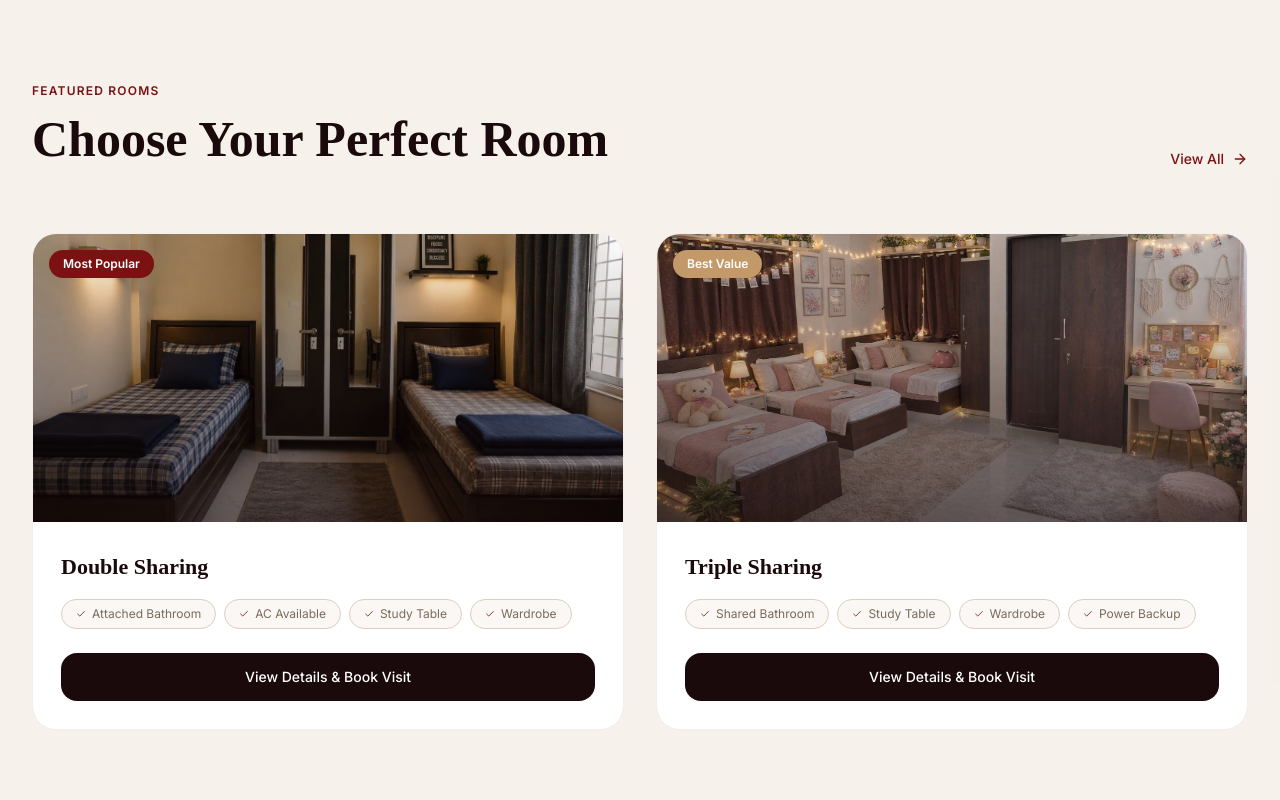
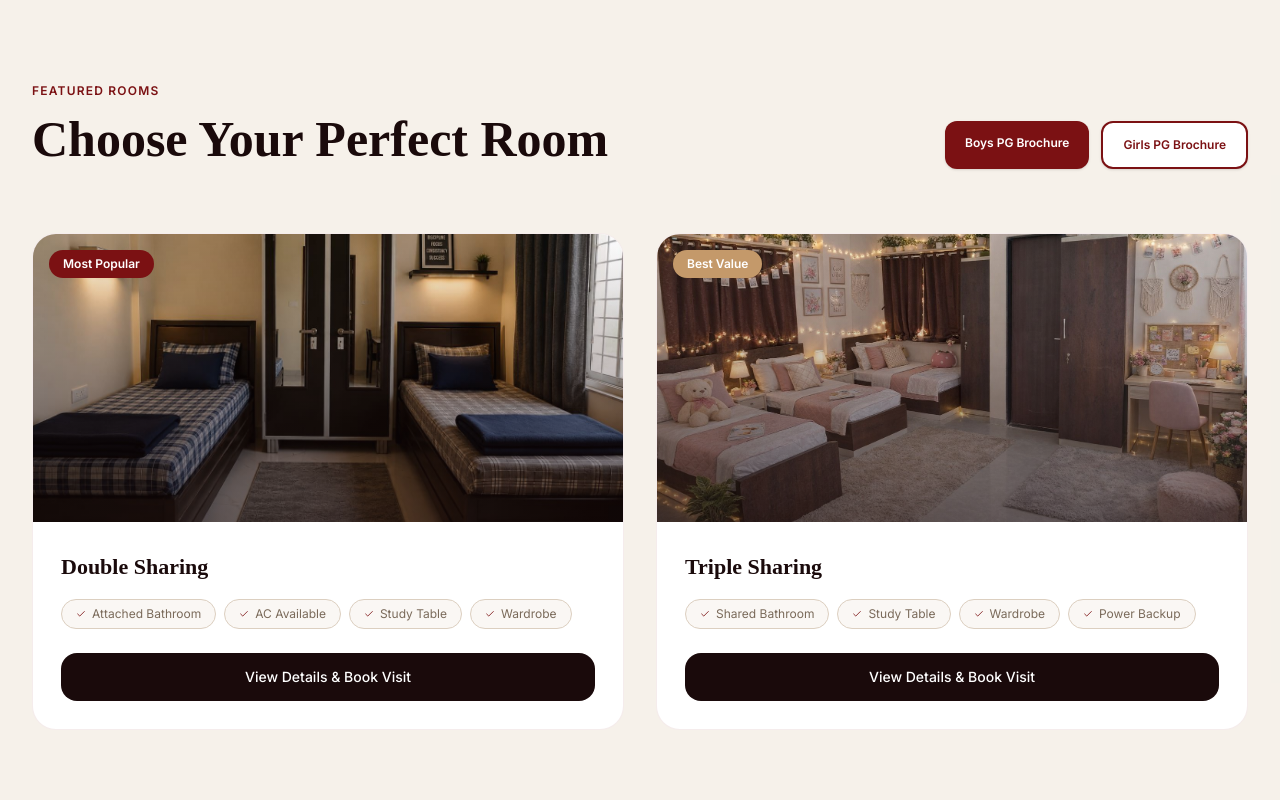
Before and after one commit to YashSonwane11/Sahyadri-Pg, a React (Vite) app: page / in a window 1280 px wide. Shown: the part 2620-3420 px from the top of the page. Built offline with nearby package versions, Linux system fonts and the light colour scheme.

Commit message:
feat: replace Featured Rooms 'View All' with Boys/Girls PG brochure buttons and link InnovateHive footer to their website

```diff
--- a/src/components/Footer.jsx
+++ b/src/components/Footer.jsx
@@ -114,7 +114,9 @@ export default function Footer() {
         <div className="border-t border-white/10 pt-8 mt-12 flex flex-col sm:flex-row items-center justify-between text-xs text-[#f5efeb]/40 gap-4">
           <div className="flex flex-col gap-1 text-center sm:text-left">
             <p>© 2026 Sahyadri PG. All Rights Reserved.</p>
-            <p className="text-[#f5efeb]/30 text-[11px]">Design and Developed by InnovateHive</p>
+            <p className="text-[#f5efeb]/30 text-[11px]">
+              Design and Developed by <a href="https://www.innovatehive.in" target="_blank" rel="noopener noreferrer" className="hover:text-primary transition-colors underline font-medium">InnovateHive</a>
+            </p>
           </div>
           <div className="flex gap-6">
             <a href="/privacy" className="hover:text-white transition-colors">Privacy Policy</a>
--- a/src/pages/Home.jsx
+++ b/src/pages/Home.jsx
@@ -12,6 +12,8 @@ import buildingNight from "../assets/building-night.jpg";
 import buildingDay from "../assets/building-day.jpg";
 import balcony from "../assets/balcony.png";
 import pgVideo from "../assets/pg_video.mp4";
+import brochureBoys from "../assets/brochure-boys.jpg";
+import brochureGirls from "../assets/brochure-girls.jpg";
 
 /* ── animated counter ── */
 function AnimatedCounter({ target, suffix = "" }) {
@@ -466,9 +468,26 @@ export function HomePage() {
                   Choose Your Perfect Room
                 </h2>
               </div>
-              <Link to="/rooms" className="flex items-center gap-2 text-[#7B1113] font-medium text-sm group" style={{ fontFamily: "Inter, sans-serif" }}>
-                View All <ArrowRight size={16} className="group-hover:translate-x-1 transition-transform" />
-              </Link>
+              <div className="flex gap-3 w-full sm:w-auto">
+                <a
+                  href={brochureBoys}
+                  target="_blank"
+                  rel="noopener noreferrer"
+                  className="flex-1 sm:flex-none text-center bg-[#7B1113] hover:bg-[#9b1416] text-white text-xs font-semibold px-5 py-3.5 rounded-xl transition-all shadow-sm active:scale-95"
+                  style={{ fontFamily: "Inter, sans-serif" }}
+                >
+                  Boys PG Brochure
+                </a>
+                <a
+                  href={brochureGirls}
+                  target="_blank"
+                  rel="noopener noreferrer"
+                  className="flex-1 sm:flex-none text-center bg-white border-2 border-[#7B1113] text-[#7B1113] hover:bg-[#7B1113]/5 text-xs font-semibold px-5 py-3.5 rounded-xl transition-all shadow-sm active:scale-95"
+                  style={{ fontFamily: "Inter, sans-serif" }}
+                >
+                  Girls PG Brochure
+                </a>
+              </div>
             </div>
           </FadeUp>
 
```
